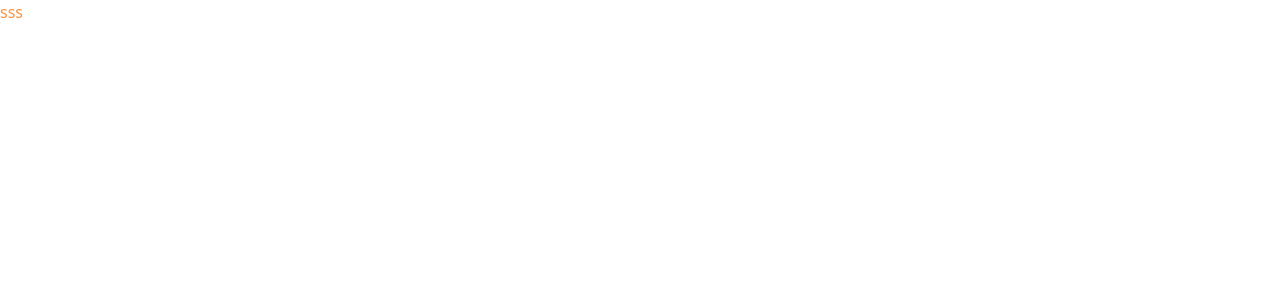
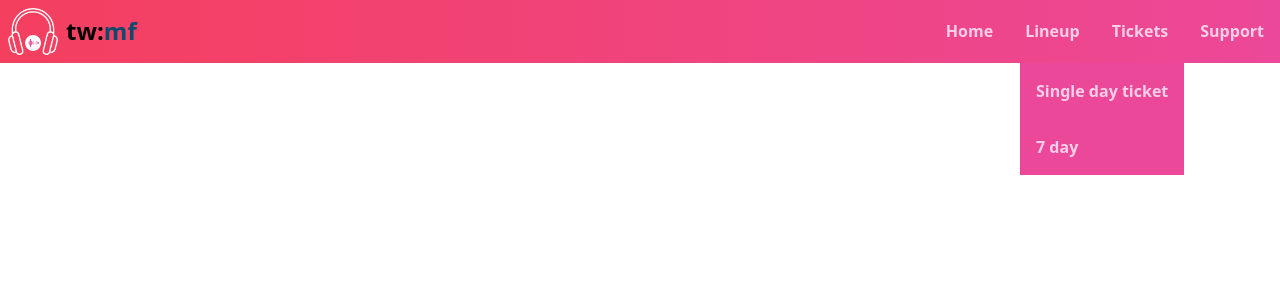
Before and after one commit to Bruce-CodeMan/music_tailwindcss, a React (Vite) app: page / in a window 1280 px wide. Shown: the top 300 px of the page. Built offline with nearby package versions, Linux system fonts and the light colour scheme.

Commit message:
finish the sub items

```diff
--- a/src/App.tsx
+++ b/src/App.tsx
@@ -4,11 +4,14 @@
  * @Description:
  */
 
+// Custom Imports
+import Header from "./containers/Header"
+
 
 function App() {
 
   return (
-    <div className="text-orange-400">sss</div>
+    <Header />
   )
 }
 
--- /dev/null
+++ b/src/containers/Header/index.tsx
@@ -0,0 +1,48 @@
+/*
+ * @Date: 2023-07-17 10:45:07
+ * @Author: Bruce Hsu
+ * @Description:
+ */
+
+import Logo from "@/assets/images/logo-inverted.png"
+
+const Header = () => {
+  return (
+    <>
+      <nav className="sticky flex top-0 bg-gradient-to-r from-rose-500 to-pink-500">
+        {/* LEFT */}
+        <div className="flex items-center gap-2 p-2">
+          <img src={Logo} alt="" width={50}/>
+          <div className="text-2xl font-bold">
+            tw:<span className="text-sky-900">mf</span>
+          </div>
+        </div>
+        {/* RIGHT */}
+        <div className="flex flex-1 items-center justify-end">
+          <div className="relative flex h-full items-center p-4 cursor-pointer font-bold text-pink-200 hover:text-zinc-200 hover:bg-white/10 transition-colors ease-in-out">
+            <span>Home</span>
+          </div>
+          <div className="relative flex h-full items-center p-4 cursor-pointer font-bold text-pink-200 hover:text-zinc-200 hover:bg-white/10 transition-colors ease-in-out">
+            <span>Lineup</span>
+          </div>
+          <div className="relative flex h-full items-center p-4 cursor-pointer font-bold text-pink-200 hover:text-zinc-200 hover:bg-white/10 transition-colors ease-in-out">
+            <span>Tickets</span>
+            <div className="absolute top-full bg-pink-500 right-0 whitespace-nowrap">
+              <div className="p-4 font-bold hover:bg-white/5 transition-colors ease-in-out">
+                <span>Single day ticket</span>
+              </div>
+              <div className="p-4 font-bold hover:bg-white/5 transition-colors ease-in-out">
+                <span>7 day</span>
+              </div>
+            </div>
+          </div>
+          <div className="relative flex h-full items-center p-4 cursor-pointer font-bold text-pink-200 hover:text-zinc-200 hover:bg-white/10 transition-colors ease-in-out">
+            <span>Support</span>
+          </div>
+        </div>
+      </nav>
+    </>
+  )
+}
+
+export default Header;
```
Also changed, not shown: src/assets/images/logo-inverted.png (added), src/assets/images/logo.png (added).
